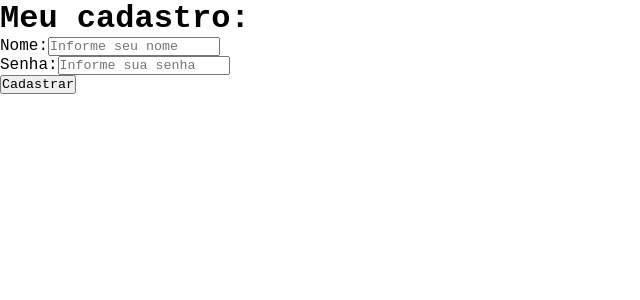
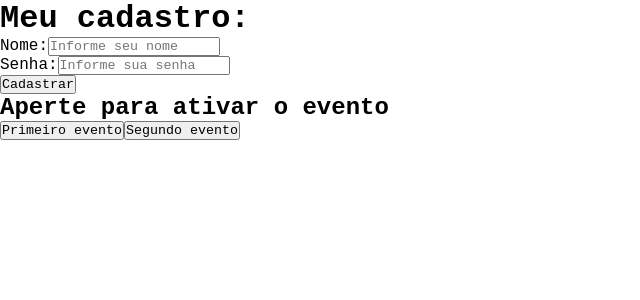
Before and after one commit to yyhago/estudoReact, a React (Create React App) app: page / in a window 1280 px wide. Shown: the top 300 px of the page, without its empty margins (0-640 px from the left). Built offline with nearby package versions, Linux system fonts and the light colour scheme.

Commit message:
useState and Props

```diff
--- a/src/App.js
+++ b/src/App.js
@@ -1,10 +1,12 @@
 import "./App.css";
 import Form from "./components/Form";
+import Evento from "./components/Eventos";
 
 function App() {
   return <div className="App">
 
   <Form/>
+  <Evento/>
 
   </div>
 }
--- a/src/components/Eventos.js
+++ b/src/components/Eventos.js
@@ -1,12 +1,19 @@
+import Button from "./evento/Button";
+
 export default function Evento() {
   function meuEvento() {
-    console.log("Opá, o click foi disparado");
+    console.log("Ativando primeiro evento");
+  }
+
+  function segundoEvento(){
+    console.log("Ativando segundo evento")
   }
 
   return (
     <div>
       <h2>Aperte para ativar o evento</h2>
-      <button onClick={meuEvento}>Ativar!</button>
+      <Button event = {meuEvento} text = "Primeiro evento"/>
+      <Button event = {segundoEvento} text = "Segundo evento"/>
     </div>
   );
 }
--- a/src/components/Form.js
+++ b/src/components/Form.js
@@ -1,15 +1,15 @@
-import { useState } from "react";
+import { useState } from "react";  //Importação useState
 
 export default function Form() {
 
-  const [name, setName] = useState();
-  const [password, setPassword] = useState();
+  const [name, setName] = useState();  //Chamando e setando os valores useState
+  const [password, setPassword] = useState(); //Chamando e setando os valores useState
 
   function cadastrarUsuario(e) {
     e.preventDefault();
-    console.log(name);
-    console.log(password);
-    console.log("usuario cadastrado");
+    console.log(name); //Apresentação console
+    console.log(password); //Apresentação console
+    console.log(`O usuário ${name} foi cadastrado com a senha ${password}.`) //Interpolação com string com concactenização de valor
   }
 
   return (
@@ -23,7 +23,7 @@
             id="name"
             name="name"
             placeholder="Informe seu nome"
-            onChange={(e) => setName(e.target.value)}
+            onChange={(e) => setName(e.target.value)} //Recebendo evento 'e' para setar o valor do input nome para o setName
           />
         </div>
         <div>
@@ -33,7 +33,7 @@
             id="password"
             name="password"
             placeholder="Informe sua senha"
-            onChange={(e) => setPassword(e.target.value)}
+            onChange={(e) => setPassword(e.target.value)} //Recebendo evento 'e' para setar o valor do input nome para o setPassword
           />
         </div>
         <div>
--- /dev/null
+++ b/src/components/evento/Button.js
@@ -0,0 +1,3 @@
+export default function (props){
+    return <button onClick={props.event}>{props.text}</button>
+}
```
